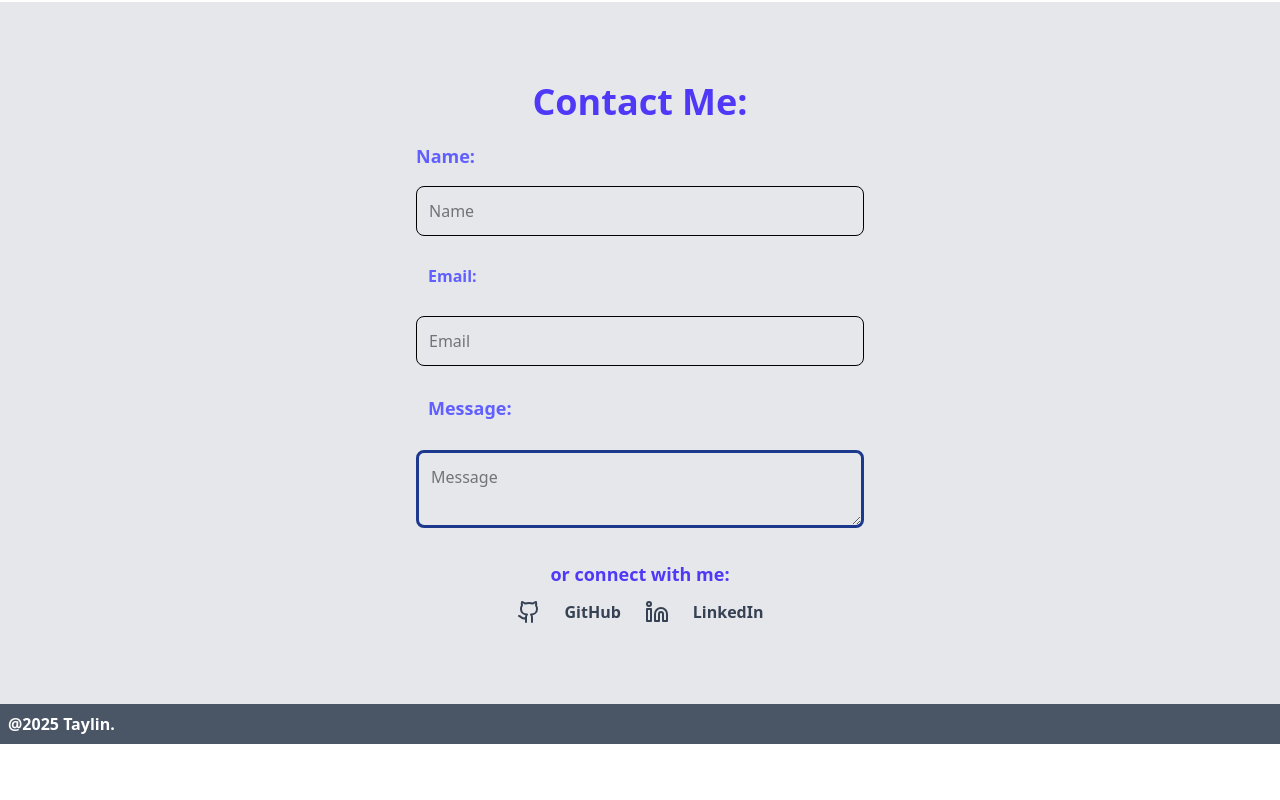
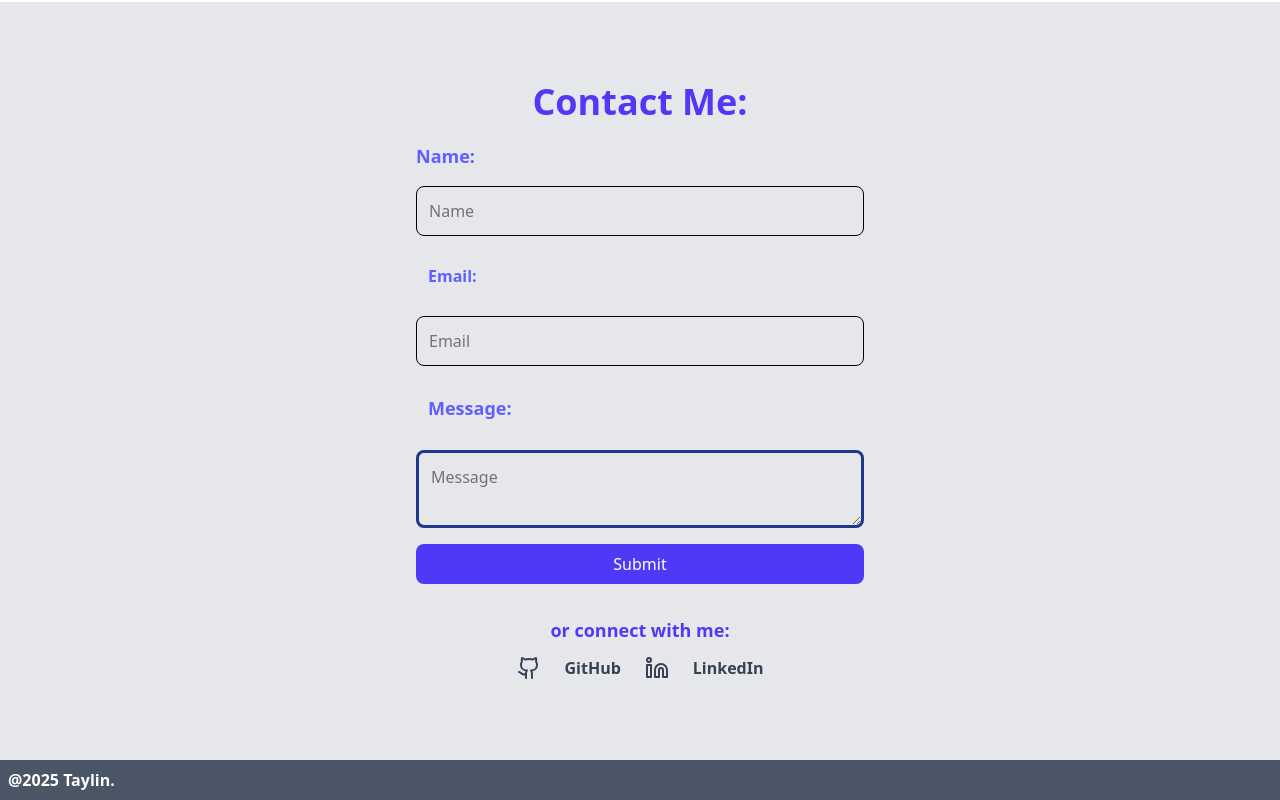
Before and after one commit to taylin1/React-Portfolio, a React (Vite) app in the folder react-portfolio/: page / in a window 1280 px wide. Shown: the part 1990-2790 px from the top of the page. Before the commit the page ends 2734 px from the top, so only its background shows below. Built offline with nearby package versions, Linux system fonts and the light colour scheme.

Commit message:
Submit button added

```diff
--- a/react-portfolio/src/components/ContactPage.jsx
+++ b/react-portfolio/src/components/ContactPage.jsx
@@ -4,7 +4,7 @@ function ContactPage(){
     return(
 <>
 
-{<section id="contact" className="py-20 bg-gray-200 ">
+<section id="contact" className="py-20 bg-gray-200 ">
 <h2 className="text-4xl font-bold text-indigo-600 mb-5 text-center">Contact Me:</h2>
     <form className="flex flex-col max-w-md mx-auto gap-4">
         <label className="font-bold text-lg text-indigo-500">Name:</label>
@@ -13,7 +13,9 @@ function ContactPage(){
         <input type="username" placeholder="Email" className="border border-black-300 rounded-lg p-3" required></input>
         <label className="p-3 font-bold text-lg text-indigo-500">Message:</label>
         <textarea placeholder="Message" className="border-3 border-blue-900 p-3 rounded-lg" required></textarea>
+        <button type="submit" className="p-2 bg-indigo-600 text-white rounded-lg">Submit</button>
     </form>
+
     <div className="mt-8 text-gray-700">
         <p className="text-indigo-600 font-bold text-center text-lg">or connect with me:</p>
         <div className="flex justify-center gap-6 mt-3">
@@ -25,7 +27,7 @@ function ContactPage(){
             <a href="https://www.linkedin.com/in/taylin-damonze-298629234/" target="_blank" className="hover:text-indigo-600 font-bold">LinkedIn</a>
         </div>
       </div>
-</section>}
+</section>
 </>
     )
 }
```
